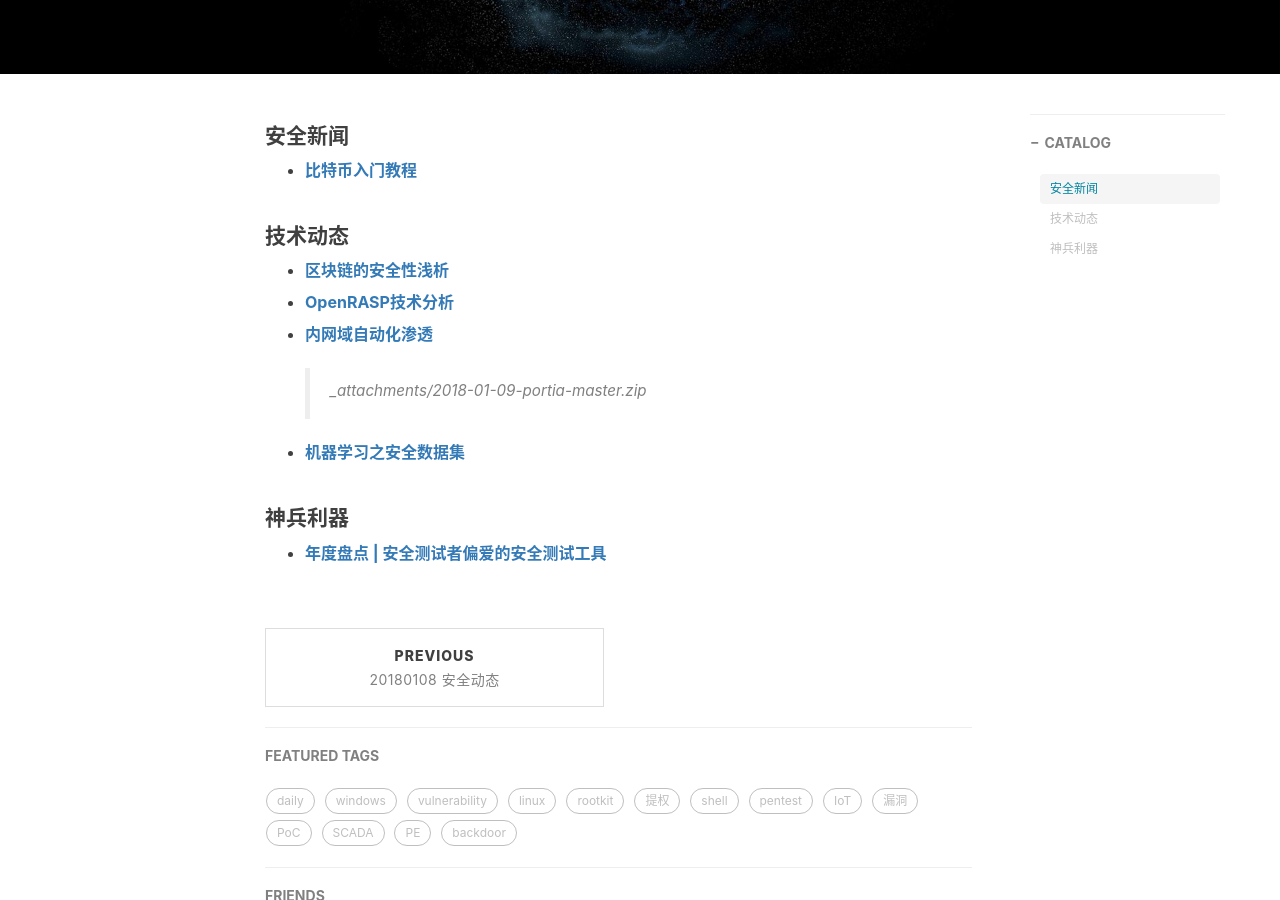
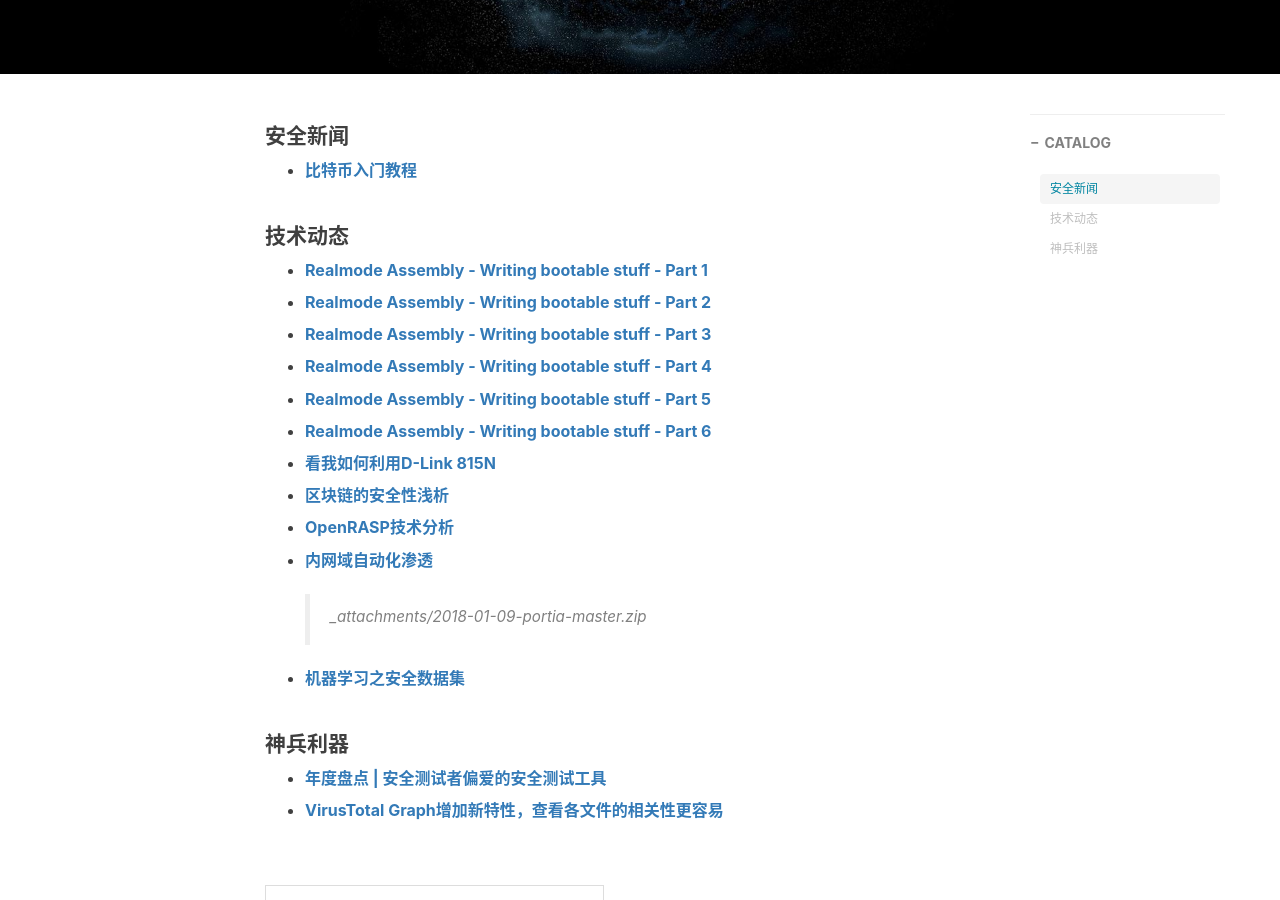
Before and after one commit to flankeraptor/flankeraptor.github.io, a Jekyll site: the page built from _posts/2018-01-09-01-20180109-安全动态.md, in a window 1280 px wide and 900 px high, scrolled down 449 px. Built offline with Jekyll 4.4.1, drawn with Linux system fonts in a browser that asks for light colours; nearby versions of some CDN libraries; comment, search, counter and statistics services are not loaded.

Commit message:
Add files via upload

```diff
--- a/_posts/2018-01-09-01-20180109-安全动态.md
+++ b/_posts/2018-01-09-01-20180109-安全动态.md
@@ -13,6 +13,20 @@ tags:
 - **[比特币入门教程](http://www.ruanyifeng.com/blog/2018/01/bitcoin-tutorial.html)**
 
 #### 技术动态
+- **[Realmode Assembly - Writing bootable stuff - Part 1](https://0x00sec.org/t/realmode-assembly-writing-bootable-stuff-part-1/2901)**
+
+- **[Realmode Assembly - Writing bootable stuff - Part 2](https://0x00sec.org/t/realmode-assembly-writing-bootable-stuff-part-2/2992)**
+
+- **[Realmode Assembly - Writing bootable stuff - Part 3](https://0x00sec.org/t/realmode-assembly-writing-bootable-stuff-part-3/3116)**
+
+- **[Realmode Assembly - Writing bootable stuff - Part 4](https://0x00sec.org/t/realmode-assembly-writing-bootable-stuff-part-4/3317)**
+
+- **[Realmode Assembly - Writing bootable stuff - Part 5](https://0x00sec.org/t/realmode-assembly-writing-bootable-stuff-part-5/3667)**
+
+- **[Realmode Assembly - Writing bootable stuff - Part 6](https://0x00sec.org/t/realmode-assembly-writing-bootable-stuff-part-6/4915)**
+
+- **[看我如何利用D-Link 815N](https://cr0n1c.wordpress.com/2018/01/08/exploiting-cheap-labor/)**
+
 - **[区块链的安全性浅析](https://mp.weixin.qq.com/s/VbmJAIApS7IhE6JreKKY1A)**
 
 - **[OpenRASP技术分析](http://blog.nsfocus.net/openrasp-tech/)**
@@ -24,3 +38,5 @@ tags:
 
 #### 神兵利器
 - **[年度盘点 \| 安全测试者偏爱的安全测试工具](http://www.freebuf.com/sectool/159428.html)**
+
+- **[VirusTotal Graph增加新特性，查看各文件的相关性更容易](https://www.bleepingcomputer.com/news/security/new-virustotal-graph-makes-it-easy-to-visualize-malware/)**
```
